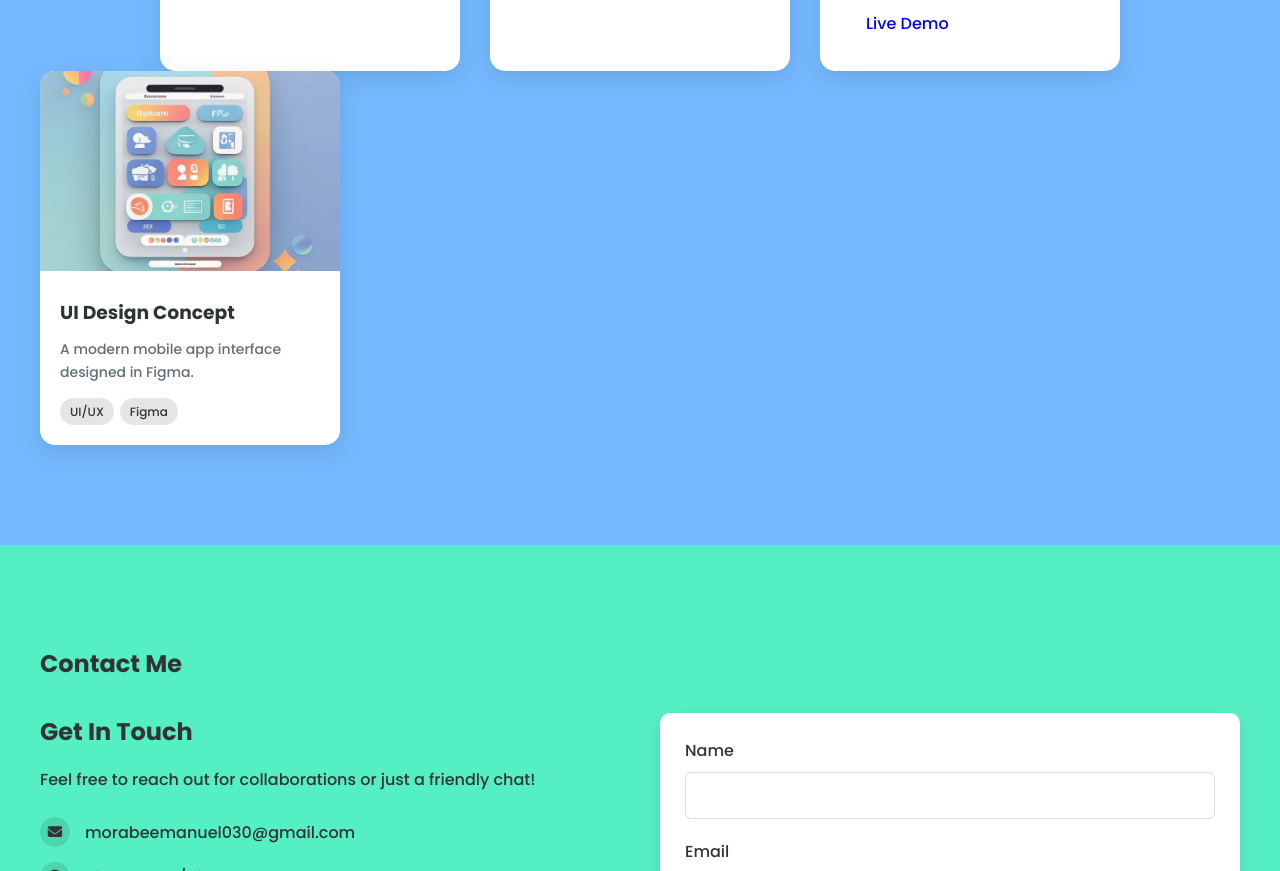
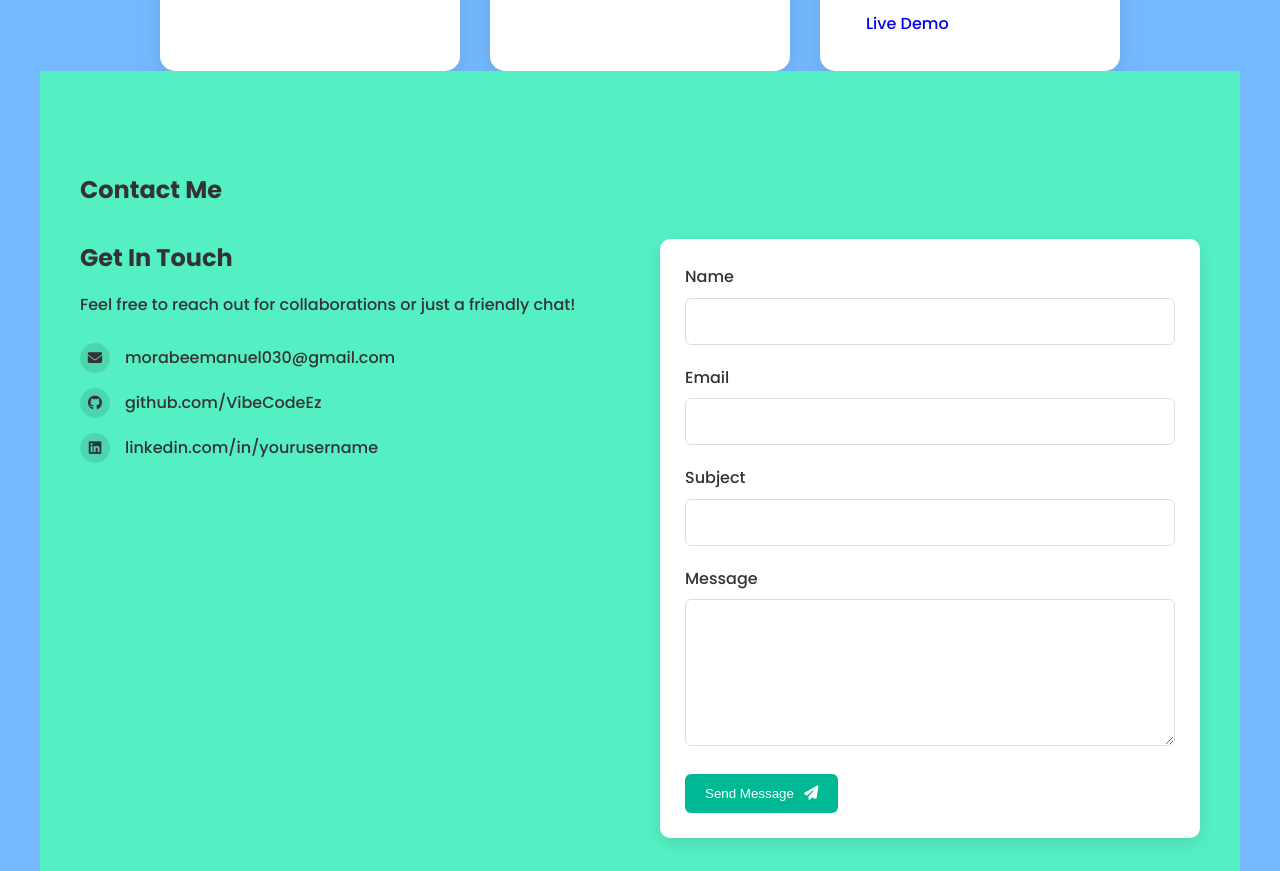
Before and after one commit to VibeCodeEz/my-portfolio, a plain HTML site: page index.html in a window 1280 px wide. Shown: the part 5462-6333 px from the top of the page. Drawn offline with nearby package versions, Linux system fonts and the light colour scheme.

Commit message:
Update index.html

```diff
--- a/index.html
+++ b/index.html
@@ -250,7 +250,7 @@
           <!-- ADDED: GitHub & Live Demo Buttons -->
           <div class="project-links">
             <a href="https://github.com/VibeCodeEz/weather-app.git" target="_blank" class="btn github-btn">View Code</a>
-            <a href="#" class="btn live-btn">Live Demo</a> <!-- Replace # with Netlify/Vercel link -->
+            <a href="https://weatherwebsitemorabe.netlify.app/" class="btn live-btn">Live Demo</a>
           </div>
         </div>
       </div>
@@ -290,25 +290,13 @@
           <!-- ADDED: GitHub & Live Demo Buttons -->
           <div class="project-links">
             <a href="https://github.com/VibeCodeEz/calculator.git" target="_blank" class="btn github-btn">View Code</a>
-            <a href="#" class="btn live-btn">Live Demo</a> <!-- Replace # with Netlify/Vercel link -->
+            <a href="https://calculatormorabe.netlify.app/" class="btn live-btn">Live Demo</a>
           </div>
         </div>
       </div>
     </div>
 
-      <div class="project-card" data-category="design">
-        <img src="assets/images/figma.jpg" alt="UI Design Concept">
-        <div class="project-info">
-          <h3>UI Design Concept</h3>
-          <p>A modern mobile app interface designed in Figma.</p>
-          <div class="project-tags">
-            <span class="tag">UI/UX</span>
-            <span class="tag">Figma</span>
-          </div>
-        </div>
-      </div>
-    </div>
-  </section>
+
 
   <section id="contact" class="section" data-aos="fade-up">
     <h2>Contact Me</h2>
```
